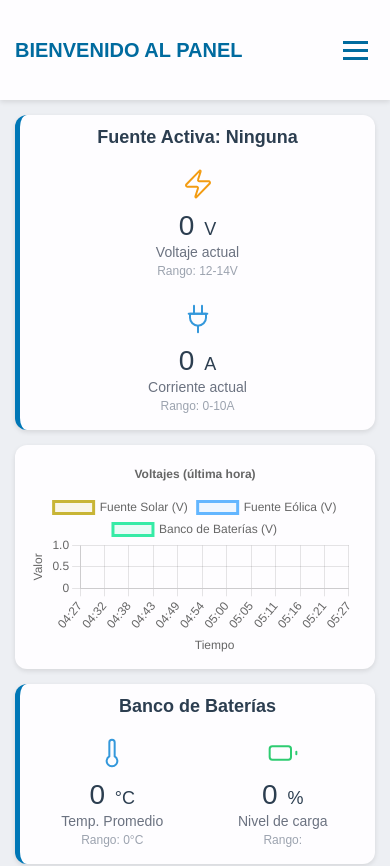
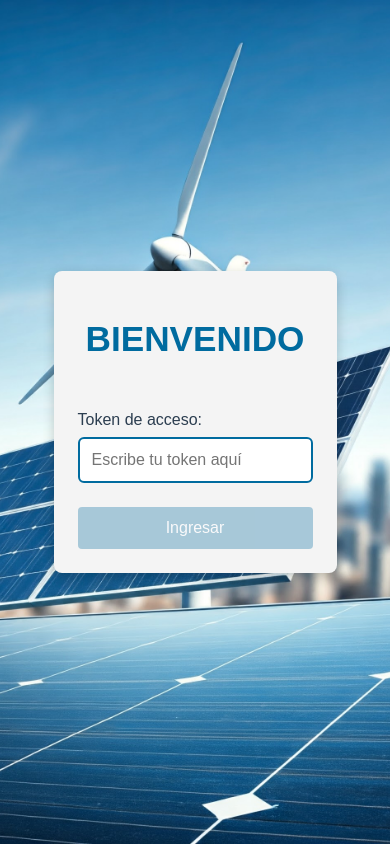
Before and after one commit to WolfMrDuck/Almeja, a Vue app in the folder frontend/: page /login in a window 390 px wide. Shown: the top 866 px of the page. After the commit the page ends 844 px from the top, so only its background shows below. Built offline with nearby package versions, Linux system fonts and the light colour scheme; no server answers.

Commit message:
Se agrgarón cookies de autenticación al login

```diff
--- a/frontend/src/App.vue
+++ b/frontend/src/App.vue
@@ -1,10 +1,18 @@
 <script setup>
+import { onMounted } from 'vue';
+import { useAutenticacion } from './composables/useAutenticacion';
 import LoginView from './views/LoginView.vue';
 import Panel from './views/Panel.vue';
+
+const {inicializarAuth} = useAutenticacion();
+
+onMounted (() => {
+    inicializarAuth()
+})
 </script>
 
 <template>
     <!-- <LoginView /> -->
-    <Panel/>
-    <!-- <router-view/> -->
+    <!-- <Panel/>  -->
+    <router-view/>
 </template>
--- a/frontend/src/assets/login.css
+++ b/frontend/src/assets/login.css
@@ -1,7 +1,9 @@
-/* Diseño principal */
+/* ==========================================================================
+   LAYOUT PRINCIPAL
+   ========================================================================== */
 .container {
     display: flex;
-    height: 100vh;
+    min-height: 100vh;
     padding: 0;
   }
 
@@ -21,63 +23,88 @@
 .right {
     flex-direction: column;
     background: #f4f4f4;
+    height: auto;
+    min-height: 100vh;
   }
 
-.titulo {
-    font-size: 52px;
-    font-family: Arial;
-    font-weight: bold;
-    color: #006B9F;
-    margin-bottom: 20px;
-  }
+/* ==========================================================================
+  COMPONENTE - FOMULARIO LOGIN
+  ========================================================================== */
 
-.divider {
+.contenedor-login{
     display: flex;
+    flex-direction: column;
+    justify-content: center;
     align-items: center;
-    width: 250px;
-    margin-bottom: 16px;
-    margin-top: 16px;
-  }
-
-.line {
-    flex-grow: 1;
-    border: none;
-    height: 1px;
-    background-color: #ccc;
+    padding: 2rem;
+    gap: 20px;
 }
 
-.text {
-    margin: 0 10px;
-    color: #666;
+.titulo-login{
+    text-align: center;
+    margin-bottom: 2rem;
+    color: var(--color-primario);
+    font-size: 3rem;
+    font-weight: 600;
 }
 
-input{
-      max-width: 100%;
-      height: 20px;
-      border: none;
-      border-radius: 8px;
-      padding: 10px;
-      background-color: rgba(88, 180, 225, 0.262);
-      font-size: 18px;
-      color: var(--color-primario);
+.login-form{
+    display: flex;
+    flex-direction: column;
+    gap: 1.5rem;
+}
+
+.grupo-form{
+    display: flex;
+    flex-direction: column;
+    gap: 0.5rem;
+}
+
+.grupo-form label{
+    font-weight: 500;
+    color: var(--color-letras);
+    font-size: 1rem;
+}
+
+.input-form{
+      border: 2px solid var(--color-primario);
+      border-radius: 6px;
+      padding: 0.75rem;
+      font-size: 1rem;
+      transition: border-color 0.3s ease;
+      color: var(--color-letras);
     }
+
+.input-form:focus{
+    outline: none;
+    border-color: var(--color-primario-hover);
+    box-shadow: 0 0 0 1px var(--color-primario-hover);
+}
+
+/* ==========================================================================
+   OTROS
+   ========================================================================== */
 
 .ancho{
         width: 100%;
     }
-
-.contenedor {
-    display: flex;
-    flex-direction: column;
-    align-items: center;
-}
-
 .espacio {
     gap: 50px;
 }
+.aviso {
+    max-width: 250px;
+    padding: 10px;
+    word-wrap: break-word;
+    overflow-wrap: break-word;
+    color: var(--color-primario);
+}
 
-/*Media queries para versión móvil*/
-@media screen and (max-width: 768px) {
+
+/* ==========================================================================
+   RESPONSIVE DESIGN - TABLET
+   ========================================================================== */
+
+@media(max-width: 768px) {
     .container{
         flex-direction: column;
         position: relative;
@@ -99,34 +126,24 @@ input{
         justify-content: center;
     }
 
-    .contenedor.espacio {
+    .contenedor-login{
         background-color: #f4f4f4;
         border-radius: 8px;
-        padding: 35px;
+        padding: 2.18rem;
         box-shadow: 0 4px 12px rgba(0, 0, 0, 0.2);
         margin: 0;
+        gap: 20px;
     }
-
-    .titulo{
-        font-size: 36px;
-        margin-bottom: 25px;
-    }
-
-    .divider{
-        margin-top: 20px;
-        margin-bottom: 20px;
+    .titulo-login{
+        font-size: 2.2rem;
     }
 }
 
-/*Media queries para pantallas más pequeñas*/
-@media screen and (max-width: 480px) {
-    .contenedor.espacio{
-        padding: 25px 20px;
-        max-width: 85%;
-    }
-
-    .titulo{
-        font-size: 32px;
-        margin-bottom: 20px;
+/* ==========================================================================
+   RESPONSIVE DESIGN - MÓVIL
+   ========================================================================== */
+@media(max-width: 480px) {
+    .contenedor-login{
+        padding: 1.5rem;
     }
 }
--- a/frontend/src/assets/variables.css
+++ b/frontend/src/assets/variables.css
@@ -17,3 +17,8 @@ body {
         margin: 0;
         padding: 0;
 }
+
+html,body{
+   min-height: 100vh;
+   overflow-y: auto;
+}
--- a/frontend/src/components/BotonBase.vue
+++ b/frontend/src/components/BotonBase.vue
@@ -17,6 +17,10 @@ const props = defineProps({
   deshabilitado: {
     type: Boolean,
     default: false
+  },
+  tipoBoton: {
+    type: String,
+    default: 'button'
   }
 });
 
@@ -34,6 +38,7 @@ const manejarClic = () => {
 
 <template>
   <button
+    :type="tipoBoton"
     class="boton-base"
     :class="[`tipo-${tipo}`, `tamano-${tamano}`, { 'deshabilitado': deshabilitado }]"
     :disabled="deshabilitado"
--- /dev/null
+++ b/frontend/src/composables/useApi.js
@@ -0,0 +1,91 @@
+import { ref } from "vue";
+import { useCookies } from "./useCookies";
+
+export function useApi() {
+    const cargando = ref(false)
+    const error = ref(null)
+    const urlBase = 'http://localhost:8080'
+    const {obtenerCookie} = useCookies()
+
+    const obtenerConfiguracion = () => {
+        const token = obtenerCookie('tokenAcceso')
+        const config = {
+            headers: {
+                'Content-Type': 'application/json',
+            }
+        }
+        if (token) {
+            config.headers['Authorization'] = `Bearer ${token}`
+        }
+        return config
+    }
+
+    // Función para manejar respuestas
+    const manejarRespuesta = async (respuesta) => {
+        if (!respuesta.ok) {
+            if (respuesta.status === 401) {
+                throw new Error('SESIÓN EXPIRADA')
+            }
+            throw new Error(`Error ${respuesta.status}: ${respuesta.statusText}`)
+        }
+        return await respuesta.json()
+    }
+
+    // GET - Obtener datos
+    const getApi = async (endpoint, queryParams = {}) => {
+        cargando.value = true
+        error.value = null
+
+        try {
+            let url = `${urlBase}${endpoint}`
+            const params = new URLSearchParams(queryParams)
+            if (params.toString()) {
+                url += `?${params.toString()}`
+            }
+
+            const respuesta = await fetch(url, {
+                method: 'GET',
+                ...obtenerConfiguracion()
+            })
+
+            const datos = await manejarRespuesta(respuesta)
+            return datos
+        } catch (err) {
+            error.value = err.message
+            throw err
+        } finally {
+            cargando.value = false
+        }
+
+    }
+
+    // POST - Crear datos
+    const postApi = async (endpoint, datos) => {
+        cargando.value = true
+        error.value = null
+
+        try {
+        const respuesta = await fetch(`${urlBase}${endpoint}`, {
+            method: 'POST',
+            ...obtenerConfiguracion(),
+            body: JSON.stringify(datos)
+        })
+
+        const resultado = await manejarRespuesta(respuesta)
+        return resultado
+        } catch (err) {
+            error.value = err.message
+            throw err
+        } finally {
+            cargando.value = false
+        }
+    }
+
+    return {
+        cargando,
+        error,
+        getApi,
+        postApi
+    }
+
+}
--- a/frontend/src/composables/useAutenticacion.js
+++ b/frontend/src/composables/useAutenticacion.js
@@ -1,40 +1,93 @@
-import { ref } from "vue";
+import { computed, readonly, ref } from "vue";
 import { useRouter } from "vue-router";
+import { useCookies } from "./useCookies";
+import { useApi } from "./useApi";
+
+const tokenUsuario = ref('')
+const estaAutenticado = ref(false)
 
 export function useAutenticacion() {
 
-    const router = useRouter();
-    const tokenGenerado = ref('');
+    const router = useRouter()
+    const {establecerCookie, obtenerCookie, eliminarCookie} = useCookies()
+    const {postApi, cargando: cargandoAPI, error: errorApi} = useApi()
 
-    const generarToken = () => {
-        const caracteres = 'ABCDEFGHIJKLMNOPQRSTUVWXYZabcdefghijklmnopqrstuvwxyz0123456789';
-        let resultado = '';
+    const inicializarAuth = () => {
+        const tokenGuardado = obtenerCookie('tokenAcceso')
+        if (tokenGuardado) {
+            tokenUsuario.value = tokenGuardado
+            estaAutenticado.value = true
+        }
+    }
 
-        for (let i = 0; i < 8; i++) {
-        resultado += caracteres.charAt(Math.floor(Math.random() * caracteres.length));
+    const validarToken = async (token) => {
+        try {
+
+            const respuesta = await postApi('/auth/token-validation',{token})
+            if (respuesta && respuesta.valido) {
+                return {valido: true}
+            }else{
+                return {
+                    valido: false,
+                    error: respuesta.mensaje || 'Token inválido'
+                }
+            }
+        } catch (error) {
+            console.error('Error validando token: ', error)
+            if (error.message === 'SESION EXPIRADA') {
+                cerrarSesion()
+                return {valido: false, error: 'Sesión expirada'}
+            }
+            return{
+                valido: false,
+                error: 'Error de conexión con el servidor'
+            }
         }
-        tokenGenerado.value = resultado;
-        return resultado;
-    };
+    }
 
-    const validarToken = (tokenIngresado) => {
-        if (tokenIngresado === tokenGenerado.value) {
-          // Guardar el estado de autenticación
-          localStorage.setItem('estaAutenticado', 'true');
-          localStorage.setItem('tokenUsuario', tokenGenerado.value);
-          return true;
+    const ingresarConToken = async (token) => {
+        if (!token || token.trim() === '') {
+            throw new Error('El token no puede estar vacío')
         }
-        return false;
-      };
+        const resultado = await validarToken(token)
 
-    const redirigirAPanel = () => {
-        router.push({name: 'panel'});
-    };
+        if (resultado.valido) {
+            establecerCookie('tokenAcceso', token, {
+                expires: 7, //7 días
+                secure: false,
+                sameSite: 'Strict'
+            })
+
+            tokenUsuario.value = token
+            estaAutenticado.value = true
+
+            router.push('/panel')
+
+            return {exito: true, mensaje: 'Ingreso al sistema exitoso'}
+        }else{
+            throw new Error(resultado.error || 'Token inválido')
+        }
+    }
+
+    const cerrarSesion = () => {
+        eliminarCookie('tokenAcceso')
+        tokenUsuario.value = ''
+        estaAutenticado.value = false
+        router.push('/login')
+    }
+
+    const tieneAcceso = computed(() => {
+        return estaAutenticado.value && tokenUsuario.value !== ''
+    })
 
     return {
-        tokenGenerado,
-        generarToken,
-        validarToken,
-        redirigirAPanel
-    };
+        tokenUsuario: readonly(tokenUsuario),
+        estaAutenticado: readonly(estaAutenticado),
+        cargandoAuth: readonly(cargandoAPI),
+        errorAuth: readonly(errorApi),
+        tieneAcceso,
+        ingresarConToken,
+        inicializarAuth,
+        cerrarSesion
+    }
 }
--- /dev/null
+++ b/frontend/src/composables/useCookies.js
@@ -0,0 +1,26 @@
+import Cookies from "js-cookie";
+
+export function useCookies() {
+    const establecerCookie = (nombre, valor, opciones = {}) => {
+        Cookies.set(nombre, valor, opciones)
+    }
+
+    const obtenerCookie = (nombre) => {
+        return Cookies.get(nombre)
+    }
+
+    const eliminarCookie = (nombre) => {
+        Cookies.remove(nombre)
+    }
+
+    const obtenerTodasLasCookies = () => {
+        return Cookies.get()
+    }
+
+    return {
+        establecerCookie,
+        obtenerCookie,
+        eliminarCookie,
+        obtenerTodasLasCookies
+    }
+}
--- a/frontend/src/router/index.js
+++ b/frontend/src/router/index.js
@@ -1,12 +1,16 @@
 import { createRouter, createWebHistory } from 'vue-router'
-
 import LoginView from '@/views/LoginView.vue'
 import Panel from '@/views/Panel.vue'
+import { useAutenticacion } from '@/composables/useAutenticacion'
 
 
 const routes = [
   {
     path: '/',
+    redirect: '/login'
+  },
+  {
+    path: '/login',
     name: 'login',
     component: LoginView
   },
@@ -14,7 +18,7 @@ const routes = [
     path: '/panel',
     name: 'panel',
     component: Panel,
-    meta: {requiresAuth: true} // Meta para rutas protegidas
+    //meta: {requiresAuth: true} // Meta para rutas protegidas
   }
 ]
 
@@ -25,21 +29,16 @@ const router = createRouter({
 })
 
 // Guard de navegación global
-router.beforeEach((to, from, next) => {
-  // Comprobar si la ruta requiere autenticación
-  if (to.matched.some(record => record.meta.requiresAuth)) {
-    // Verificar si el usuario está autenticado
-    const isAuthenticated = localStorage.getItem('isAuthenticated') === 'true'
+ router.beforeEach((to, from, next) => {
+   const {estaAutenticado, inicializarAuth} = useAutenticacion()
+  // Inicializar autenticación si no se ha hecho
+   inicializarAuth()
 
-    if (!isAuthenticated) {
-      // Redirigir a login si no está autenticado
-      next({ name: 'login' })
-    } else {
-      next() // Continuar con la navegación
-    }
-  } else {
-    next() // Continuar con la navegación para rutas públicas
-  }
-})
+   if (to.meta.requiresAuth && !estaAutenticado.value) {
+     next('/login')
+   } else {
+     next()
+   }
+ })
 
 export default router
--- a/frontend/src/views/LoginView.vue
+++ b/frontend/src/views/LoginView.vue
@@ -1,46 +1,35 @@
 <script setup>
-  import { ref } from 'vue';
-  import Modal from '@/components/Modal.vue';
+  import { ref, onMounted } from 'vue';
+  import { useRouter } from 'vue-router';
+  import { useAutenticacion } from '@/composables/useAutenticacion';
   import BotonBase from '@/components/BotonBase.vue';
-  import { useModal } from '@/composables/useModal';
-  import { useAutenticacion } from '@/composables/useAutenticacion';
   import '@/assets/login.css' //Estilos de esta pantalla
 
-//Composables (logica)
-const { tokenGenerado, generarToken, validarToken, redirigirAPanel } = useAutenticacion();
-const { modalAbierto, modalTipo, tituloModal, mensajeValidacion, mostrarModal, cerrarModal } = useModal();
+// Variable para el uso de route
+const router = useRouter();
+//Composables
+const {ingresarConToken, cargandoAuth, estaAutenticado} = useAutenticacion();
 //Estado
 const tokenIngresado = ref('');
+const mensajeError = ref('');
 
-//Acciones
-  const mostrarGenerarToken = () => {
-    generarToken();
-    mostrarModal('token');
-  };
+//Si ya está autenticado, redirigir
+onMounted(() => {
+  if (estaAutenticado.value) {
+    router.push('/panel')
+  }
+})
 
-  const mostrarInicioSesion = () => {
-    tokenIngresado.value = '';
-    mensajeValidacion.value = '';
-    mostrarModal('validar');
-  };
+const manejarLogin = async () => {
+  mensajeError.value = ''
 
-  const copiarToken = () => {
-    navigator.clipboard.writeText(tokenGenerado.value).then(() => {
-      alert("Token copiado en el portapapeles");
-    });
-  };
+  try {
+    await ingresarConToken(tokenIngresado.value)
+  } catch (error) {
+    mensajeError.value = error.message
+  }
+}
 
-  const validacionToken = () => {
-    if (validarToken(tokenIngresado.value)) {
-      mensajeValidacion.value = '¡Token válido! Acceso concedido. Redirigiendo...';
-      setTimeout(() => {
-        cerrarModal();
-        redirigirAPanel();
-      }, 1500);
-    } else {
-      mensajeValidacion.value = 'Token inválido. Inténtalo de nuevo.';
-    }
-  };
 </script>
 
 <template>
@@ -48,70 +37,42 @@ const tokenIngresado = ref('');
     <!-- Sección de la imagen -->
     <div class="left">
       <img src="../assets/img-fuentes.jpg" alt="Imagen de Login" />
-      <!-- <div class="overlay"></div> -->
     </div>
 
     <!-- Sección del login -->
     <div class="right">
 
-      <div class="contenedor espacio">
-        <h1 class="titulo">BIENVENIDO</h1>
-        <div class="contenedor">
+      <div class="contenedor-login">
+        <h1 class="titulo-login">BIENVENIDO</h1>
+          <form class="login-form ancho" @submit.prevent="manejarLogin">
+            <div class="grupo-form">
+              <label for="token">Token de acceso: </label>
+              <input
+                id="token"
+                v-model="tokenIngresado"
+                type="text"
+                placeholder="Escribe tu token aquí"
+                :disabled="cargandoAuth"
+                required
+                class="input-form"
+              />
+            </div>
 
-          <BotonBase tipo="secundario" tamano="grande" class="ancho" @click="mostrarInicioSesion">
-            Iniciar Sesión
-          </BotonBase>
-
-          <div class="divider">
-            <hr class="line" />
-            <span class="text">o</span>
-            <hr class="line" />
-          </div>
-
-          <BotonBase tipo="primario" tamano="grande" class="ancho" @click="mostrarGenerarToken">
-            Generar Token
-          </BotonBase>
-        </div>
+            <BotonBase
+              tipo="primario"
+              tamano="grande"
+              class="ancho"
+              tipoBoton="submit"
+              :deshabilitado="cargandoAuth || !tokenIngresado.trim()"
+            >
+              {{cargandoAuth ? 'Validando...' : 'Ingresar'}}
+            </BotonBase>
+            <div v-if="mensajeError">
+              {{ mensajeError }}
+            </div>
+          </form>
       </div>
-
     </div> <!--fin div sección derecha -->
 
-    <!--Modal -->
-    <Modal
-      :mostrar="modalAbierto"
-      :titulo="tituloModal"
-      @cerrar="cerrarModal"
-    >
-      <!--Contenido personalizado según el tipo de modal -->
-        <template v-if="modalTipo === 'token' ">
-          <p class="token">{{ tokenGenerado }}</p>
-
-          <p><span style="font-weight: bold;">El token será válido por X días.</span> Por favor,
-          copie y guarde el token en un lugar seguro. No comparta este token con nadie
-          para proteger la seguridad de la cuenta.</p>
-        </template>
-
-        <template v-else="modalTipo === 'validar'">
-          <p>Ingrese el token: </p>
-          <input
-          v-model="tokenIngresado"
-          type="text"
-          placeholder="Ingresa tu token aquí"/>
-          <p v-if="mensajeValidacion">{{ mensajeValidacion }}</p>
-        </template>
-      <!-- <template v-else-if="modalTipo === 'alerta'">
-        <p>{{ mensajeAlerta }}</p>
-      </template> -->
-      <template #footer>
-        <template v-if="modalTipo === 'validar'">
-          <BotonBase tipo = "primario"  @click = "validacionToken">Validar</BotonBase>
-          <BotonBase tipo = "cancelar"  @click = "cerrarModal" >Cancelar</BotonBase>
-        </template>
-        <template v-else-if="modalTipo === 'token'">
-          <BotonBase tipo = "primario" @click = "copiarToken">Copiar</BotonBase>
-          <BotonBase tipo = "cancelar" @click = "cerrarModal" >Cerrar</BotonBase>
-        </template>
-      </template>
-    </Modal>
-  </div>
+  </div><!--fin div container -->
 </template>
```
